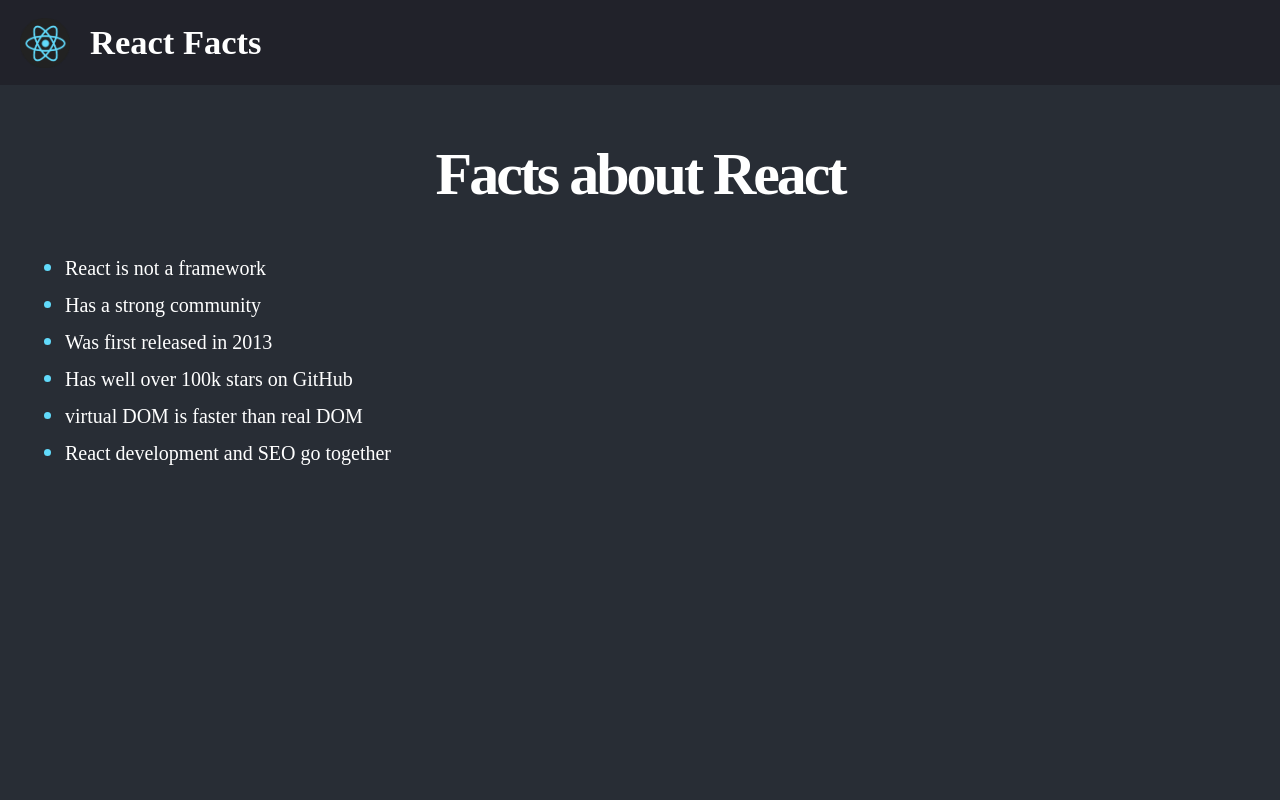
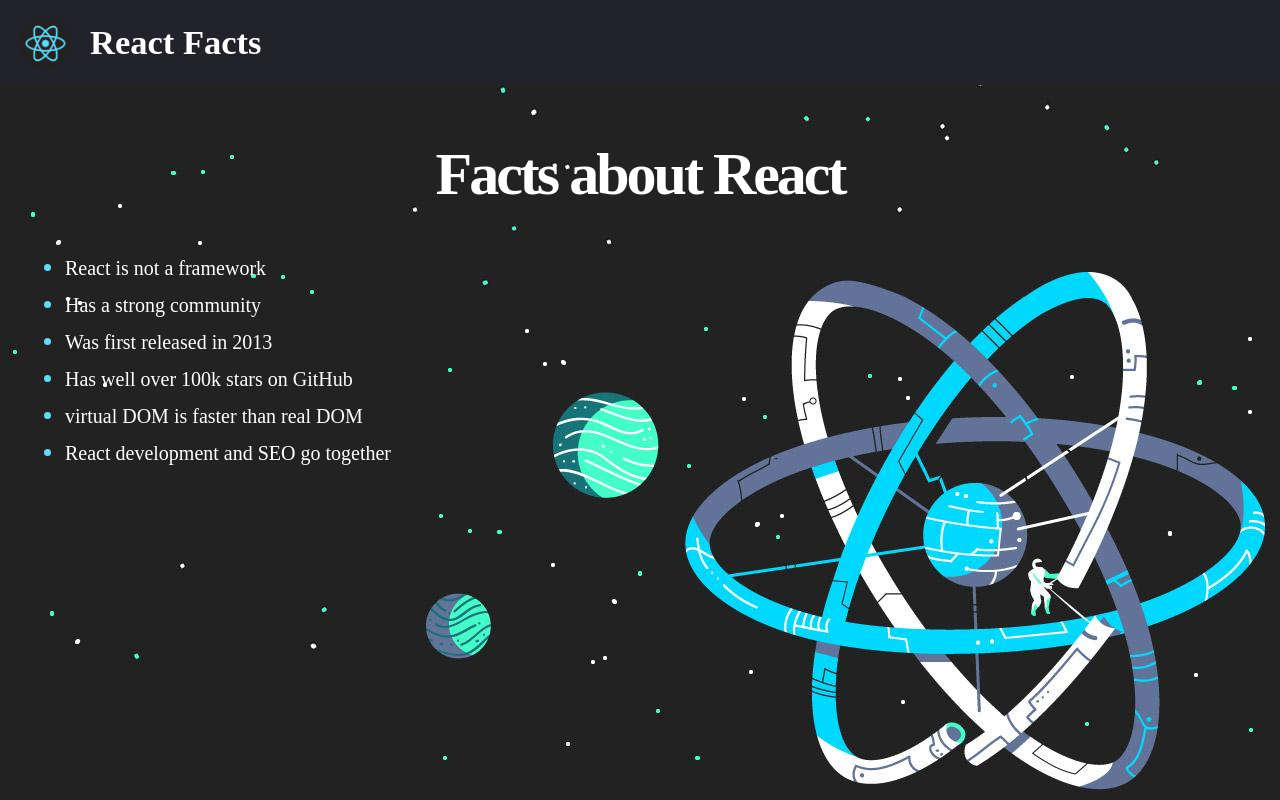
Before and after one commit to andydangit/spa-react-info, a React (Create React App) app: page / in a window 1280 px wide. Built offline with nearby package versions, Linux system fonts and the light colour scheme.

Commit message:
Feat: add Background image to page

```diff
--- a/src/components/Main.css
+++ b/src/components/Main.css
@@ -1,6 +1,7 @@
 body {
     background-color: #282d35;
-    color: #fff
+    color: #fff;
+    background-image: url("../image/reactBackgrounds.jpg");
 }
 
 main {
```
Also changed, not shown: src/image/reactBackgrounds.jpg.
